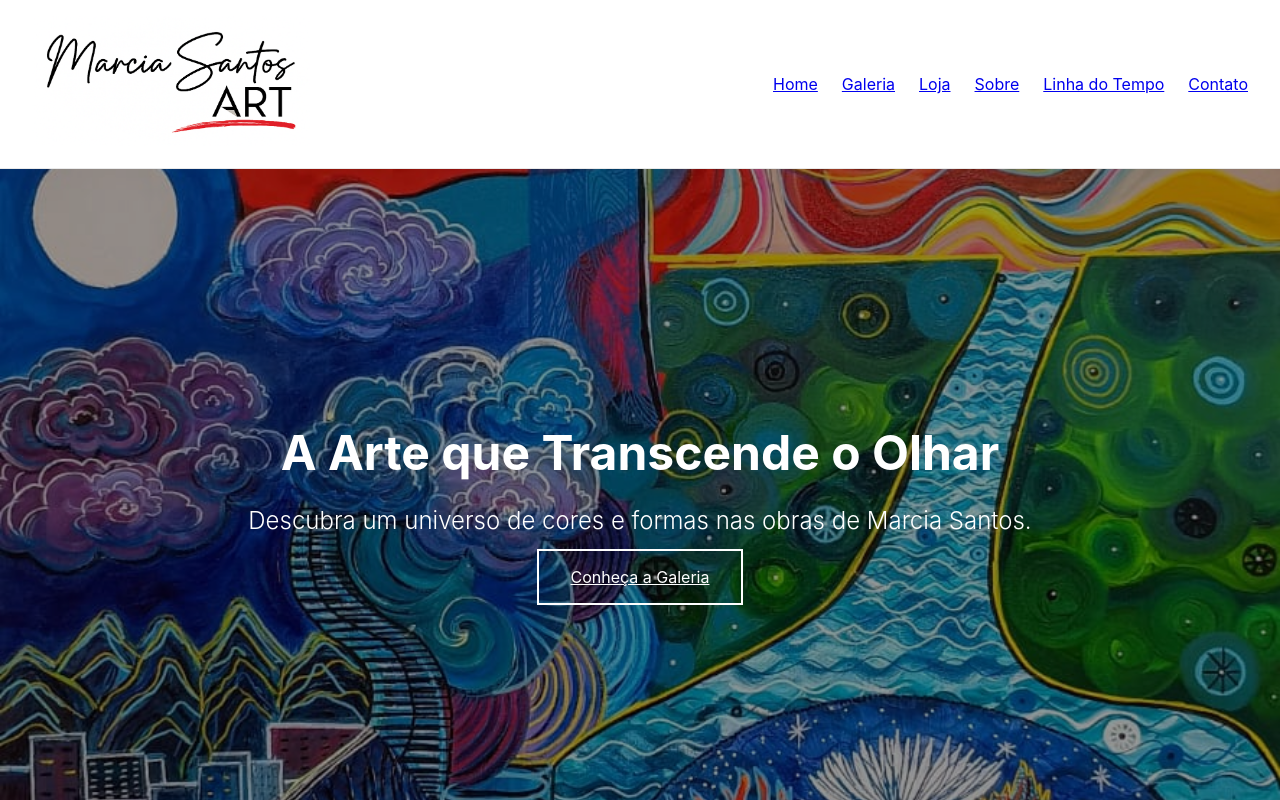
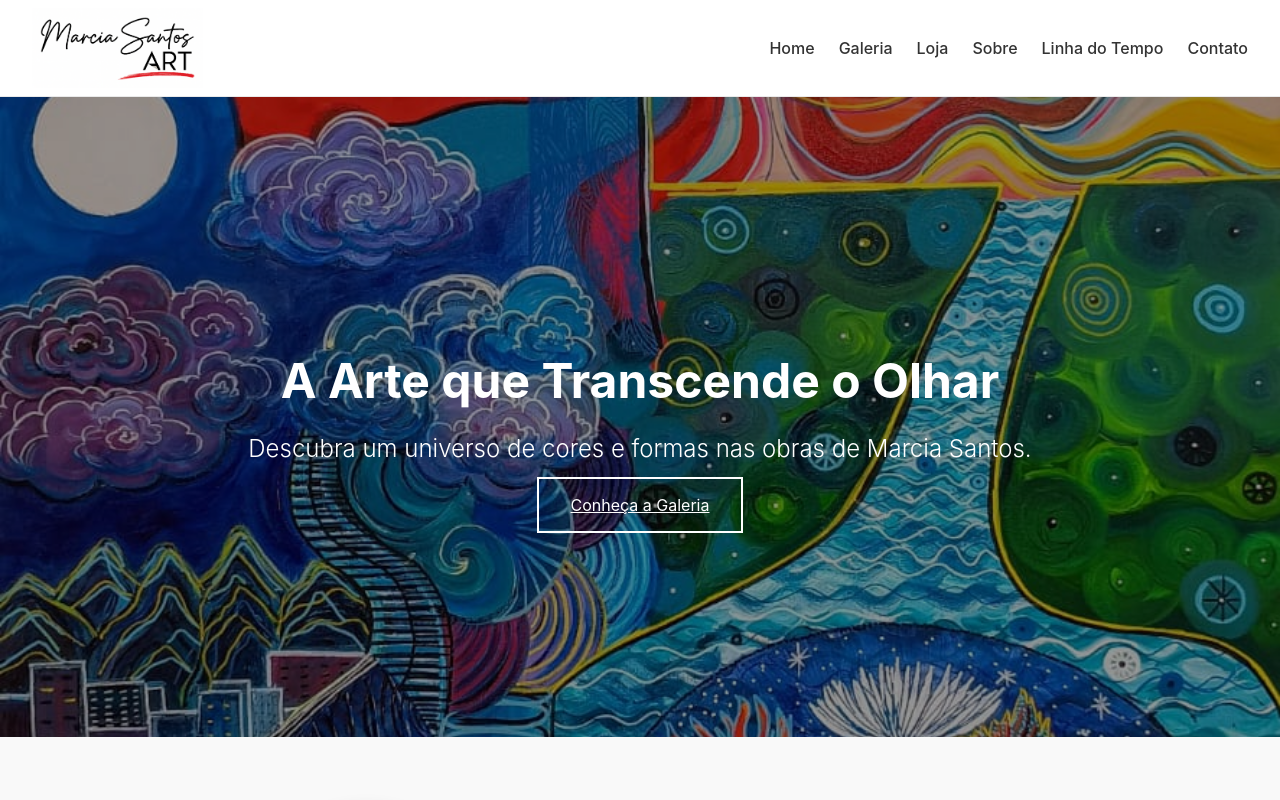
Before and after one commit to luiscolucci/projeto-marcia-art, a React (Create React App) app in the folder client/: page / in a window 1280 px wide. Shown: the top 800 px of the page. Built offline with nearby package versions, Linux system fonts and the light colour scheme.

Commit message:
hamburguer

```diff
--- a/client/src/components/Navbar/Navbar.css
+++ b/client/src/components/Navbar/Navbar.css
@@ -1,65 +1,74 @@
+/* --- Estilos Base (Desktop) --- */
 .navbar-container {
   display: flex;
   justify-content: space-between;
   align-items: center;
-  padding: 1rem 2rem;
+  padding: 0.5rem 2rem;
   background-color: #ffffff;
   border-bottom: 1px solid #eaeaea;
   box-shadow: 0 2px 4px rgba(0, 0, 0, 0.05);
+  min-height: 80px; /* Garante uma altura mínima */
 }
 
-.navbar-logo {
-  font-size: 1.5rem;
-  font-weight: bold;
-  color: #2c2c2c; /* Nosso cinza escuro do logo */
+.navbar-logo a {
+  display: flex; /* Garante que o link ocupe o espaço da imagem */
+  align-items: center;
 }
 
+.navbar-logo-image {
+  height: 80px; /* Ajuste este valor como preferir */
+  width: auto;
+}
+
+/* Lista de links do desktop */
 .navbar-links-desktop {
-  display: flex;
+  display: flex; /* Já está correto */
   list-style: none;
   margin: 0;
   padding: 0;
-  gap: 1.5rem; /* Espaçamento entre os links */
-  flex-wrap: nowrap; /* Adicione esta linha! Ela impede a quebra de linha. */
-  align-items: center; /* Alinha verticalmente os links com o logo */
+  gap: 1.5rem;
+  flex-wrap: nowrap;
+  align-items: center;
 }
 
-.navbar-links a {
+.navbar-links-desktop a {
   text-decoration: none;
   color: #333;
   font-weight: 500;
   transition: color 0.3s ease;
+  white-space: nowrap;
 }
 
-.navbar-links a:hover {
-  color: #007bff; /* Uma cor de destaque para quando passar o mouse */
+.navbar-links-desktop a:hover {
+  color: #007bff;
 }
 
-.navbar-logo-image {
-  height: 130px; /* Você pode ajustar esse valor como preferir */
-  width: auto; /* Mantém a proporção da imagem */
-}
-/* --- Estilos para o Menu Hambúrguer e Overlay --- */
-
+/* --- Ícone Hambúrguer (Começa Escondido) --- */
 .hamburger-icon {
-  display: none; /* Começa escondido em telas grandes */
+  display: none; /* Escondido por padrão */
   font-size: 1.8rem;
   cursor: pointer;
   color: #2c2c2c;
+  z-index: 1001; /* Z-index alto para ficar na frente */
 }
 
+/* Altera a cor do ícone de 'X' quando o menu está aberto */
+.hamburger-icon .fa-times {
+  color: #ffffff;
+}
+
+/* --- Menu Overlay (Mobile) --- */
 .mobile-menu-overlay {
   position: fixed;
   top: 0;
   left: 0;
   width: 100%;
   height: 100vh;
-  background-color: rgba(44, 44, 44, 0.98); /* Fundo escuro semi-transparente */
-  z-index: 100; /* Garante que o menu fique acima de todo o resto */
+  background-color: rgba(44, 44, 44, 0.98);
+  z-index: 1000; /* Fica abaixo do ícone do 'X' mas acima do resto */
   display: flex;
   justify-content: center;
   align-items: center;
-  flex-direction: column;
 }
 
 .mobile-menu-links {
@@ -79,15 +88,16 @@
   font-weight: bold;
 }
 
-/* --- Media Query: A Mágica da Responsividade --- */
-/* Estes estilos só serão aplicados quando a tela for MENOR que 768px */
-
-@media screen and (max-width: 768px) {
-  .navbar-links-desktop {
-    display: none; /* Esconde os links do desktop */
+/* --- Media Query (A regra de responsividade) --- */
+/* Quando a tela for menor que 992px */
+@media screen and (max-width: 992px) {
+  /* Esconde o menu de links do desktop */
+  .navbar-container .navbar-links-desktop {
+    display: none;
   }
 
-  .hamburger-icon {
-    display: block; /* Mostra o ícone do hambúrguer */
+  /* Mostra o ícone do hambúrguer */
+  .navbar-container .hamburger-icon {
+    display: block;
   }
 }
```
